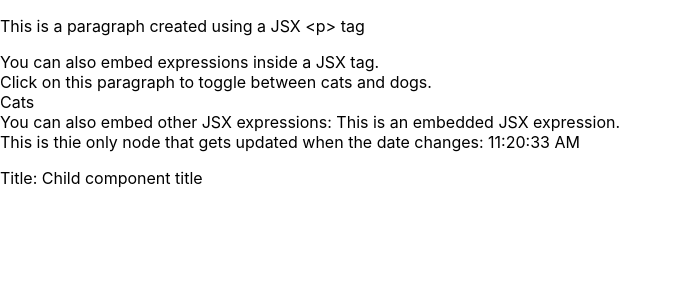
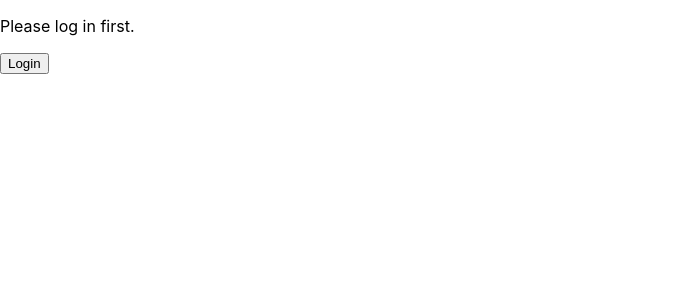
Before and after one commit to kelemenisti/kelemenisti.github.io, a React (Create React App) app: page / in a window 1280 px wide. Shown: the top 300 px of the page, without its empty margins (0-682 px from the left). Built offline with nearby package versions, Linux system fonts and the light colour scheme.

Commit message:
conditional rendering

```diff
--- a/src/App.tsx
+++ b/src/App.tsx
@@ -1,7 +1,7 @@
 import React from 'react';
 // import logo from './logo.svg';
 import './App.css';
-import MainConcepts from './mainConcepts/MainConcepts';
+import ConditionalRendering from './conditionalRendering/ConditionalRendering';
 
 function App() {
   return (
@@ -16,7 +16,7 @@ function App() {
     //     </a>
     //   </header>
     // </div>
-    <MainConcepts />
+    <ConditionalRendering />
   );
 }
 
--- /dev/null
+++ b/src/conditionalRendering/ConditionalRendering.tsx
@@ -0,0 +1,43 @@
+import React, { useState } from 'react';
+
+function ConditionalRendering() {
+  const [isLoggedin, setIsLoggedIn] = useState(false);
+
+  const onLogout = () => {
+    setIsLoggedIn(false);
+  };
+  const onLogin = () => {
+    setIsLoggedIn(true);
+  };
+
+  return <>{isLoggedin ? <HomePage name="Sarah" onLogout={onLogout} /> : <LoginPage onLogin={onLogin} />}</>;
+}
+
+interface HomePageProps {
+  name: string;
+  onLogout: () => void;
+}
+
+interface LoginPageProps {
+  onLogin: () => void;
+}
+
+const HomePage: React.FC<HomePageProps> = ({ name, onLogout }) => {
+  return (
+    <>
+      <p>Welcome {name}!</p>
+      <button onClick={onLogout}>Logout</button>
+    </>
+  );
+};
+
+const LoginPage: React.FC<LoginPageProps> = ({ onLogin }) => {
+  return (
+    <>
+      <p>Please log in first.</p>
+      <button onClick={onLogin}>Login</button>
+    </>
+  );
+};
+
+export default ConditionalRendering;
```
